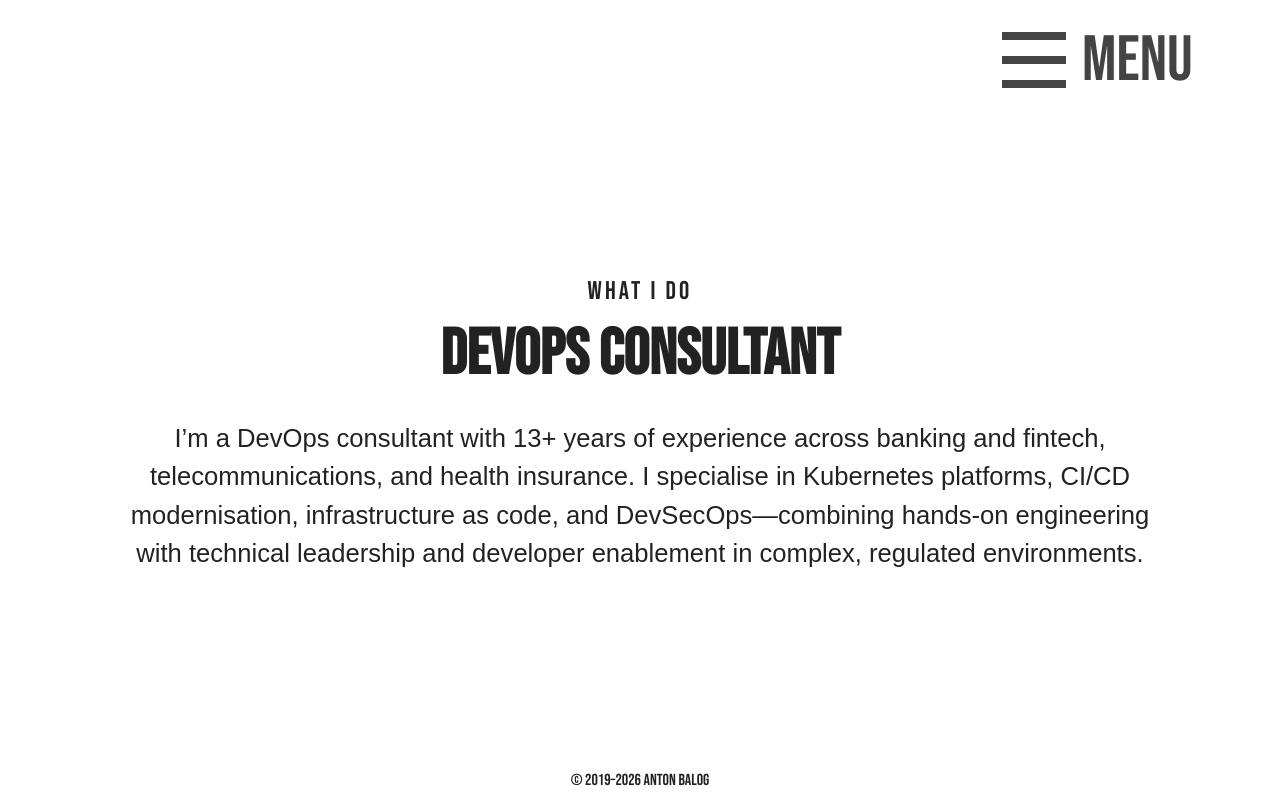
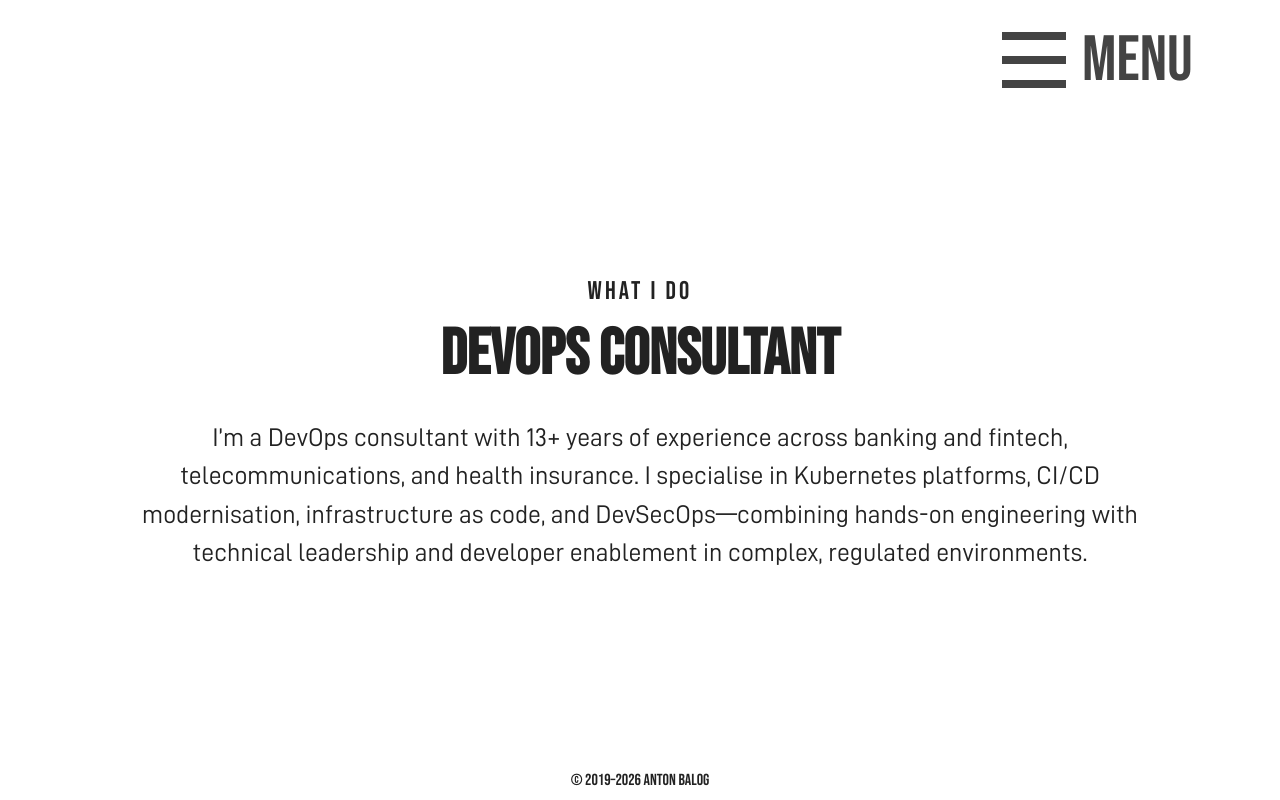
Before and after one commit to antonbalog/antonbalog, a React (Vite) app: page /work in a window 1280 px wide. Built offline with nearby package versions, Linux system fonts and the light colour scheme.

Commit message:
Small improvements

```diff
--- a/src/pages/Work.module.scss
+++ b/src/pages/Work.module.scss
@@ -36,7 +36,7 @@ h1 {
     max-width: 64rem;
     margin: 2rem auto 0;
     padding: 0 2rem;
-    font-family: Arial, Helvetica, sans-serif;
+    font-family: 'D-DIN', Arial, Helvetica, sans-serif;
     font-size: clamp(1.1rem, 2vw, 1.75rem);
     line-height: 1.5;
     text-align: center;
```
